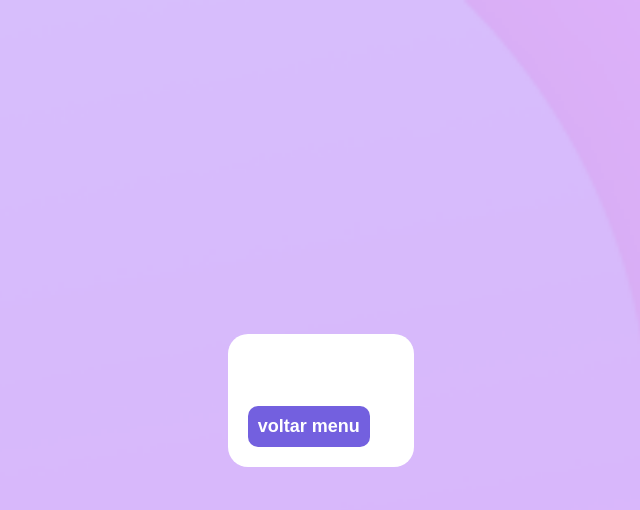
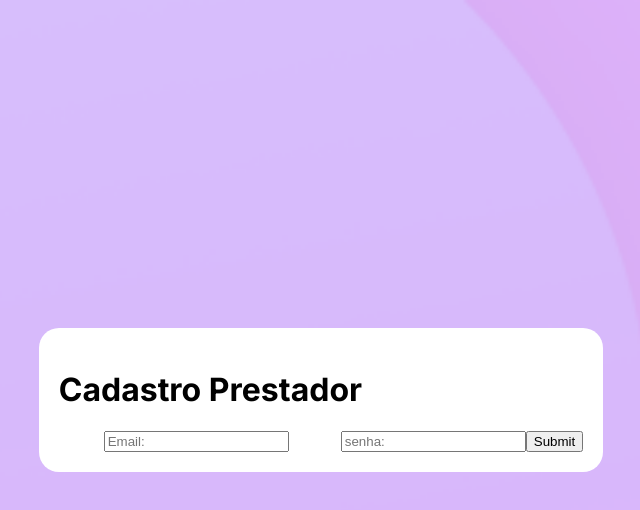
Before and after one commit to lucasshibata/aumeow_web, a React (Create React App) app: page /CadastroPrestador in a window 1280 px wide. Shown: the top 510 px of the page, without its empty margins (319-959 px from the left). Built offline with nearby package versions, Linux system fonts and the light colour scheme.

Commit message:
terminando de fazer funcionar o firebase, alguns refinamentos ainda são necessários mas pelo menos está funcionando o cadastro de prestador de serviço e o login

```diff
--- a/src/components/firebase/Firebase.tsx
+++ b/src/components/firebase/Firebase.tsx
@@ -1,5 +1,5 @@
 import {initializeApp} from "firebase/app";
-import { getAuth, signInWithEmailAndPassword} from "firebase/auth";
+import { getAuth, signInWithEmailAndPassword, createUserWithEmailAndPassword} from "firebase/auth";
 
 const firebaseConfig = {
     apiKey: "AIzaSyCMRhy9y4iEakKfCje4Y04d7JyhIKlWnz4",
@@ -13,4 +13,4 @@ const firebaseConfig = {
 const aplication = initializeApp(firebaseConfig);
 const auth = getAuth(aplication);
 
-export {auth, signInWithEmailAndPassword};
+export {auth, signInWithEmailAndPassword, createUserWithEmailAndPassword};
--- a/src/components/routes/Navigation.tsx
+++ b/src/components/routes/Navigation.tsx
@@ -23,14 +23,14 @@ export default function Navigation(props:any){
 		<div className='Navigation' style={styles}>
 			<Routes>
 				<Route path='/' element={<TelaInicial/>}/>
-				<Route path='/CreateUser' element={<CreateUser firebase={props.firebase}/>}/>
+				<Route path='/CreateUser' element={<CreateUser/>}/>
 				{/* <Route path='/CadastroDono' element={<CadastroDono/>}/> */}
 				<Route path='/CadastroPrestador' element={<CadastroPrestador/>}/>
 				<Route path='/Login' element={<Login/>}/>
 
 				<Route path='/RecoverPassword' element={<RecoverPassword/>}/>
 				{/* <Route path='/OAuth2Screen' element={<OAuth2Screen/>}/> */}
-				{/* <Route path='/NavigationScreen' element={<NavigationScreen/>}/> */}
+				<Route path='/NavigationScreen' element={<NavigationScreen/>}/>
 				{/* <Route path='/Shopping' element={<Shopping/>}/> */}
 				<Route path='/PetServices' element={<PetServices/>}/>
 				{/* <Route path='/AuthProvider' element={<AuthProvider/>}/> */}
--- a/src/components/screens/CadastroPrestador.tsx
+++ b/src/components/screens/CadastroPrestador.tsx
@@ -1,16 +1,40 @@
 import React from 'react';
 import BackGround from '../layout/BackGround';
 import WhiteBox from '../layout/WhiteBox';
-import BtnComp from '../layout/BtnComp';
+import { useForm } from 'react-hook-form';
+import {auth, createUserWithEmailAndPassword} from '../firebase/Firebase'
 
 
-export default function CadastroPrestador(props:any){
-	const {navigation} = props;
+export default function CadastroPrestador(){
+	const {register, handleSubmit} = useForm();
+
+	async function signUp (data:any){
+		try {
+			await createUserWithEmailAndPassword(auth, data.email, data.password);
+			alert("Conta criada com sucesso!");
+		} catch (error:any) {
+			alert(error.message);
+		}
+	}
+	const styleh1:React.CSSProperties = {
+		color: 'black'
+	}
 	return(
 		<BackGround>
 			<WhiteBox>
-				<p>Cadastro Prestador</p>
-				<BtnComp labelButton="voltar menu" toPress={()=>navigation.navigate('Login')}/>
+				<h1 style={styleh1}>Cadastro Prestador</h1>
+				<form className='container' onSubmit={handleSubmit(signUp)}>
+					<label className='txt'>Email:</label>
+					<input type='email' placeholder='Email:' {...register("email")} />
+					<label className='txt'>Senha:</label>
+					<input type='password' placeholder='senha:' {...register("password")}/>
+					{/* <select {...register("gender")}>
+						<option value="female">female</option>
+						<option value="male">male</option>
+						<option value="other">other</option>
+					</select> */}
+					<input type="submit" />
+				</form>
 			</WhiteBox>
 		</BackGround>
 	);
--- a/src/components/screens/CreateUser.tsx
+++ b/src/components/screens/CreateUser.tsx
@@ -5,7 +5,7 @@ import BtnComp from '../layout/BtnComp';
 import RenderLogo from '../layout/RenderLogo';
 import Space from '../layout/Space';
 
-export default function CreateUser(props:any){
+export default function CreateUser(){
 	const styles = {
 		title:{
 			fontSize:30,
--- a/src/components/screens/Login.tsx
+++ b/src/components/screens/Login.tsx
@@ -7,34 +7,36 @@ import WhiteBox from '../layout/WhiteBox';
 // import OAuth2 from '../layout/OAuth2.tsx';
 import Space from '../layout/Space';
 import RenderLogo from '../layout/RenderLogo';
-import { FaInstagram } from 'react-icons/fa';
 import TitleBusiness from '../layout/TitleBusiness';
 import { useForm } from 'react-hook-form';
 import { useNavigate } from 'react-router-dom';
 import {auth, signInWithEmailAndPassword} from '../firebase/Firebase'
 
 
-export default function Login(props:any){
+export default function Login(){
 	const navigate = useNavigate()
 	const {register, handleSubmit} = useForm();
 
-	function signIn(data:any){
+	async function signIn(data:any){
 		console.log(data);
-		signInWithEmailAndPassword(auth, data.loginEmail, data.loginPassword).then(()=>{
+		await signInWithEmailAndPassword(auth, data.email, data.password).then(()=>{
 			console.log('login com sucesso');
-			alert("login com sucesso");
-			navigate("/")
+			navigate('/NavigationScreen');
 		})
 		.catch((error:any)=>{
-			if(error.code === 'auth/user-not-found'){
-				console.log('Não há registro de usuário existente');
-				alert("Não há registro de usuário existente");
-				navigate("/")
-			}
-			if(error.code === 'auth/invalid-email'){
-				console.log('email inválido');
-				alert('email inválido');
-				navigate("/")
+			console.log(error.code)
+			switch(error.code){
+				case 'auth/invalid-credential':
+					alert('Usuário ou senha errada!');
+				break;
+				case 'auth/invalid-email':
+					alert('O e-mail fornecido não está no formato correto!');
+					break;
+				case 'auth/missing-password':
+					alert('Campo de senha está em branco!')
+					break;
+				default:
+					alert("algum outro erro");
 			}
 		});
 	}
@@ -48,7 +50,7 @@ export default function Login(props:any){
 					<h1 className='title'>Entrar</h1>
 					<form className='container' onSubmit={handleSubmit(signIn)}>
 						<label className='txt'>Email:</label>
-						<input type='email' placeholder='Email:' {...register("firstName")} />
+						<input type='email' placeholder='Email:' {...register("email")} />
 						<label className='txt'>Senha:</label>
 						<input type='password' placeholder='senha:' {...register("password")}/>
 						{/* <select {...register("gender")}>
```
